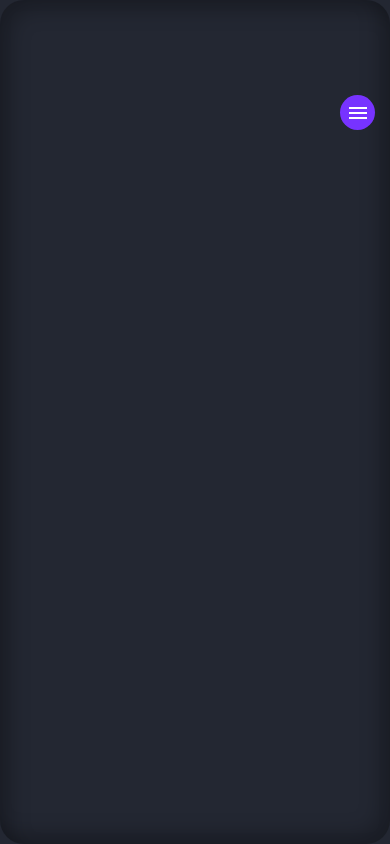
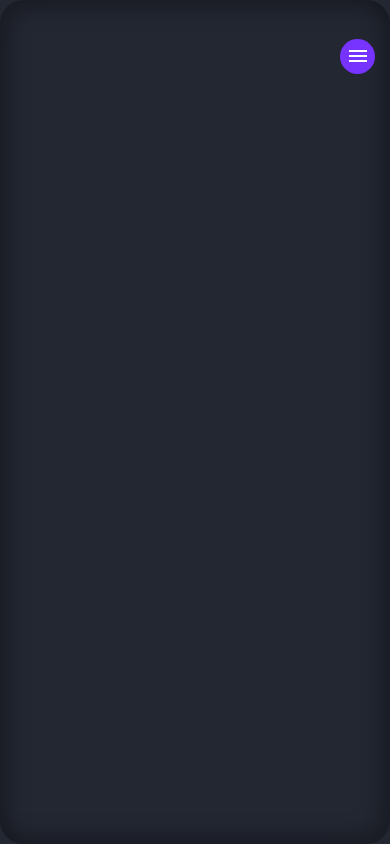
Before and after one commit to zh33nbekov/my-portfolio, a Next.js app: page / in a window 390 px wide. Built offline with nearby package versions, Linux system fonts and the light colour scheme.

Commit message:
header process...

```diff
--- a/src/components/header/header.module.scss
+++ b/src/components/header/header.module.scss
@@ -1,6 +1,6 @@
 .header {
 	width: 100%;
-	padding-top: 95px;
+	padding-top: clamp(2.063rem, 0.373rem + 8.45vw, 5.938rem);
 }
 .nav {
 	width: 100%;
@@ -26,7 +26,7 @@
 			display: none;
 		}
 	}
-	@media (min-width: 550px) {
+	@media (min-width: 551px) {
 		&__burger {
 			display: none;
 		}
```
